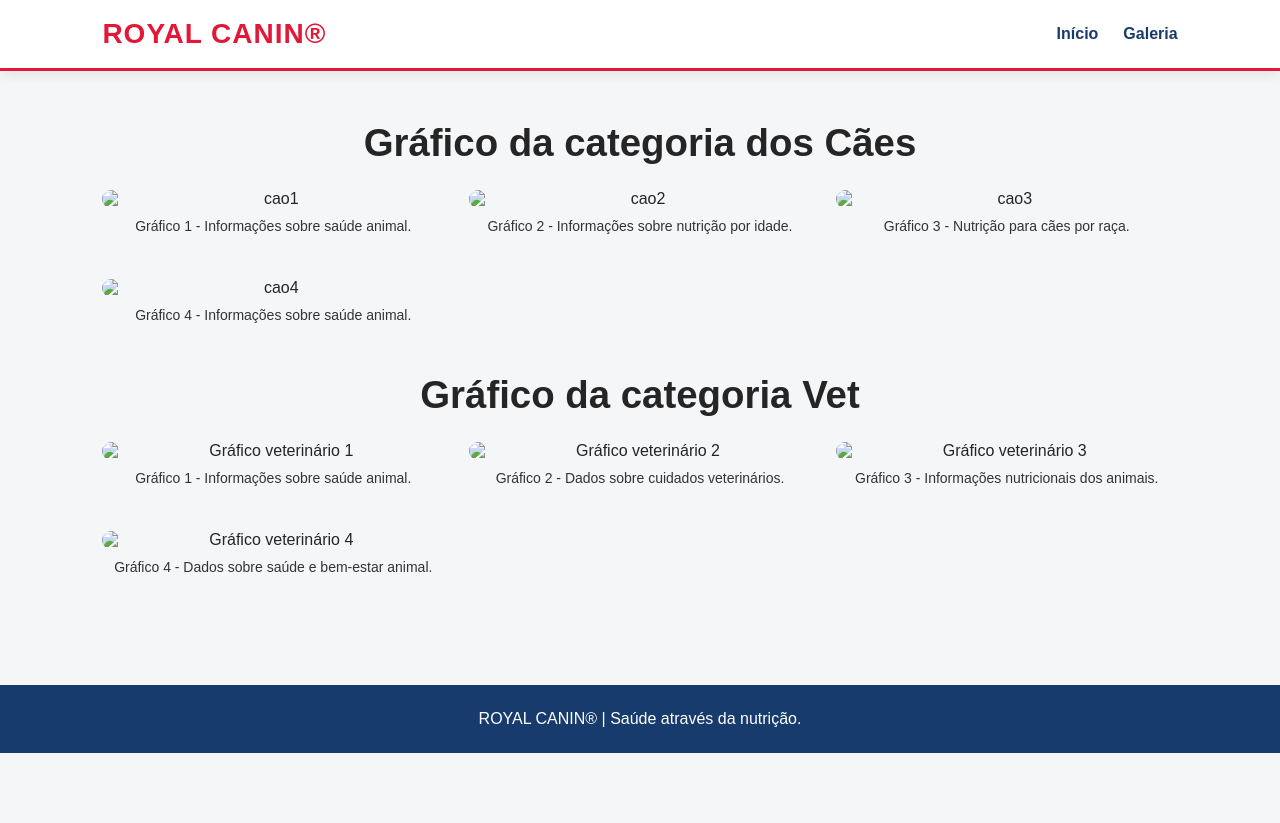
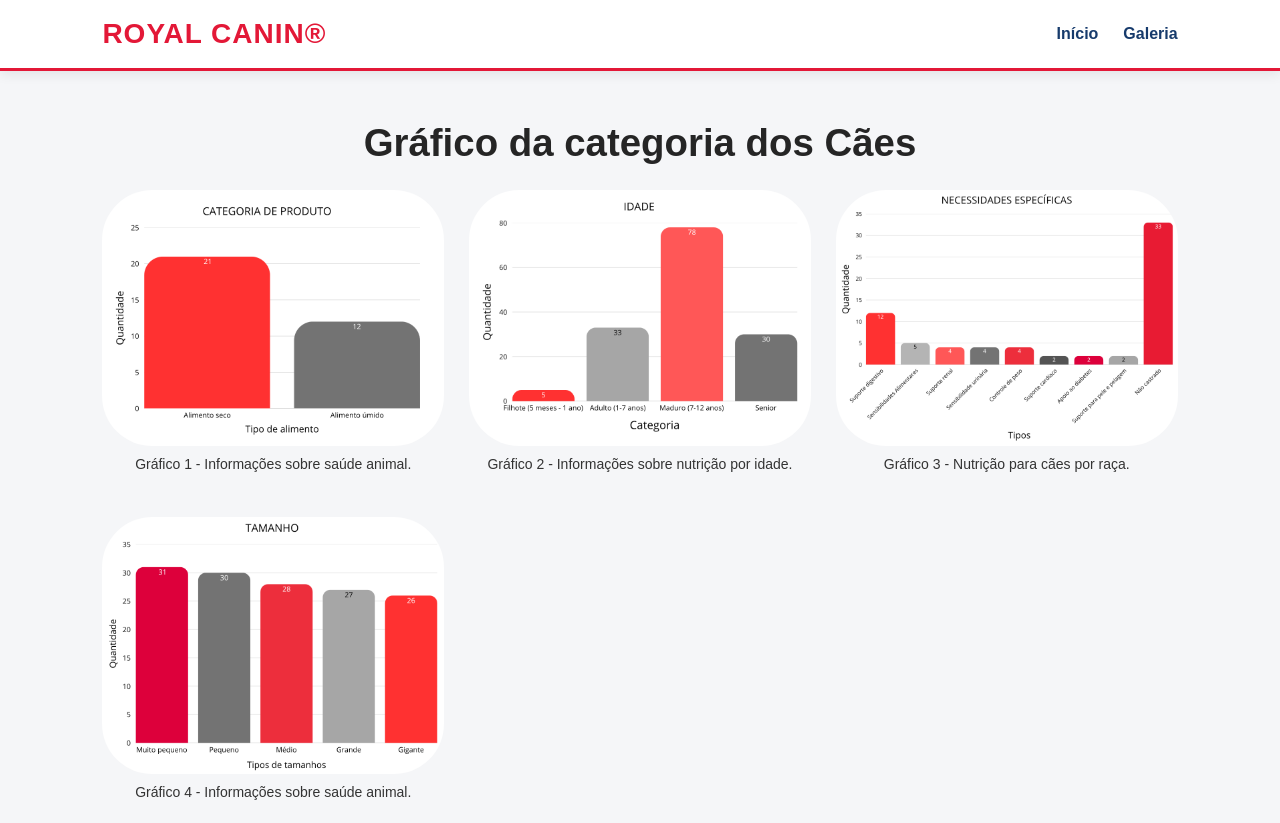
Before and after one commit to mazzari87/Royal_test2, a plain HTML site: page graficocaes.html in a window 1280 px wide. Shown: the top 823 px of the page. Before the commit the page ends 800 px from the top, so only its background shows below. Drawn offline with Linux system fonts and the light colour scheme; the site is published under a folder, as on GitHub Pages, so addresses that start at the root find nothing.

Commit message:
Update graficocaes.html

```diff
--- a/graficocaes.html
+++ b/graficocaes.html
@@ -25,22 +25,22 @@
 
     <div class="galeria">
       <div class="imagem caes">
-        <img src="/Imagens/1.png" alt="cao1" />
+        <img src="Imagens/1.png" alt="cao1" />
         <p>Gráfico 1 - Informações sobre saúde animal.</p>
       </div>
 
       <div class="imagem caes">
-        <img src="/Imagens/2.png" alt="cao2" />
+        <img src="Imagens/2.png" alt="cao2" />
         <p>Gráfico 2 - Informações sobre nutrição por idade.</p>
       </div>
 
       <div class="imagem caes">
-        <img src="/Imagens/3.png" alt="cao3" />
+        <img src="Imagens/3.png" alt="cao3" />
         <p>Gráfico 3 - Nutrição para cães por raça.</p>
       </div>
 
       <div class="imagem caes">
-        <img src="/Imagens/4.png" alt="cao4" />
+        <img src="Imagens/4.png" alt="cao4" />
         <p>Gráfico 4 - Informações sobre saúde animal.</p>
       </div>
     </div>
@@ -49,22 +49,22 @@
 
     <div class="galeria">
       <div class="imagem caes">
-        <img src="/Imagens/grafico1vet.png" alt="Gráfico veterinário 1" />
+        <img src="Imagens/grafico1vet.png" alt="Gráfico veterinário 1" />
         <p>Gráfico 1 - Informações sobre saúde animal.</p>
       </div>
 
       <div class="imagem caes">
-        <img src="/Imagens/grafico2 vet.png" alt="Gráfico veterinário 2" />
+        <img src="Imagens/grafico2 vet.png" alt="Gráfico veterinário 2" />
         <p>Gráfico 2 - Dados sobre cuidados veterinários.</p>
       </div>
 
       <div class="imagem caes">
-        <img src="/Imagens/grafico3vet.png" alt="Gráfico veterinário 3" />
+        <img src="Imagens/grafico3vet.png" alt="Gráfico veterinário 3" />
         <p>Gráfico 3 - Informações nutricionais dos animais.</p>
       </div>
 
       <div class="imagem caes">
-        <img src="/Imagens/grafico4vet.png" alt="Gráfico veterinário 4" />
+        <img src="Imagens/grafico4vet.png" alt="Gráfico veterinário 4" />
         <p>Gráfico 4 - Dados sobre saúde e bem-estar animal.</p>
       </div>
     </div>
```
